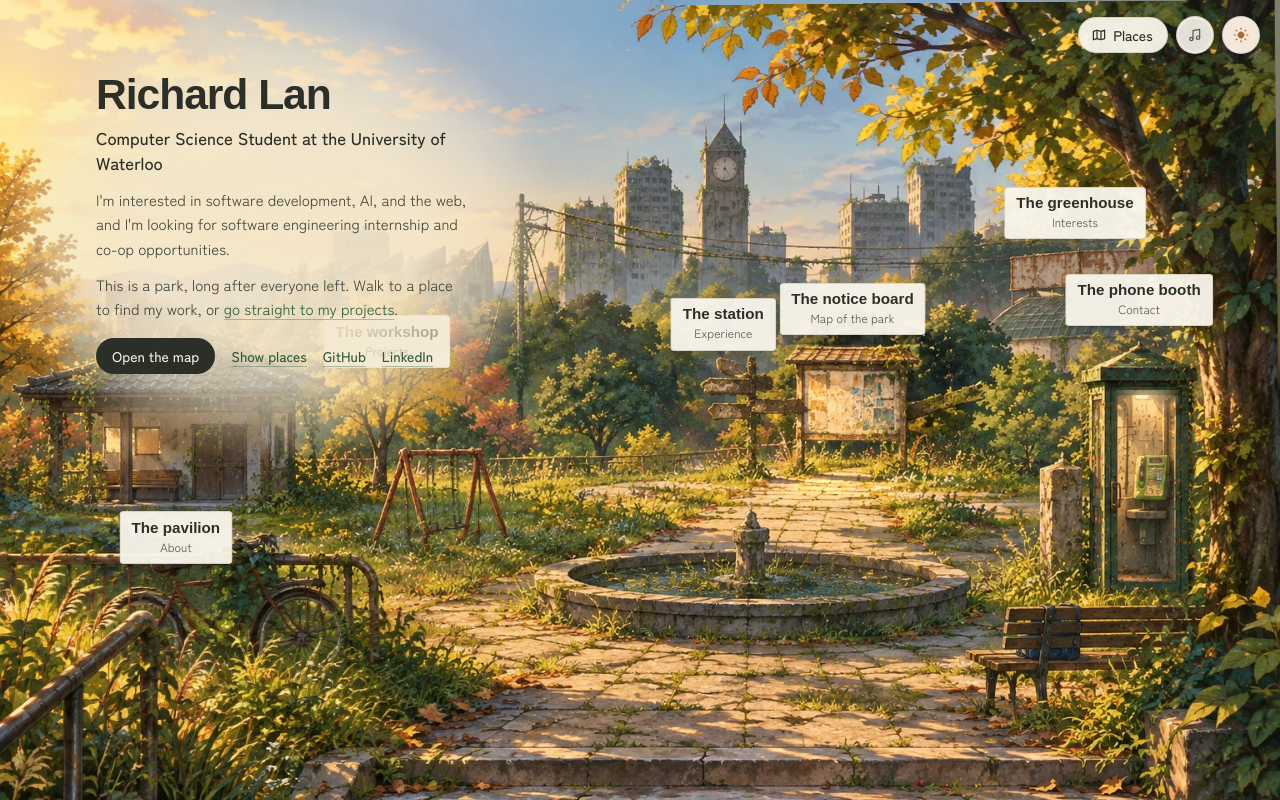
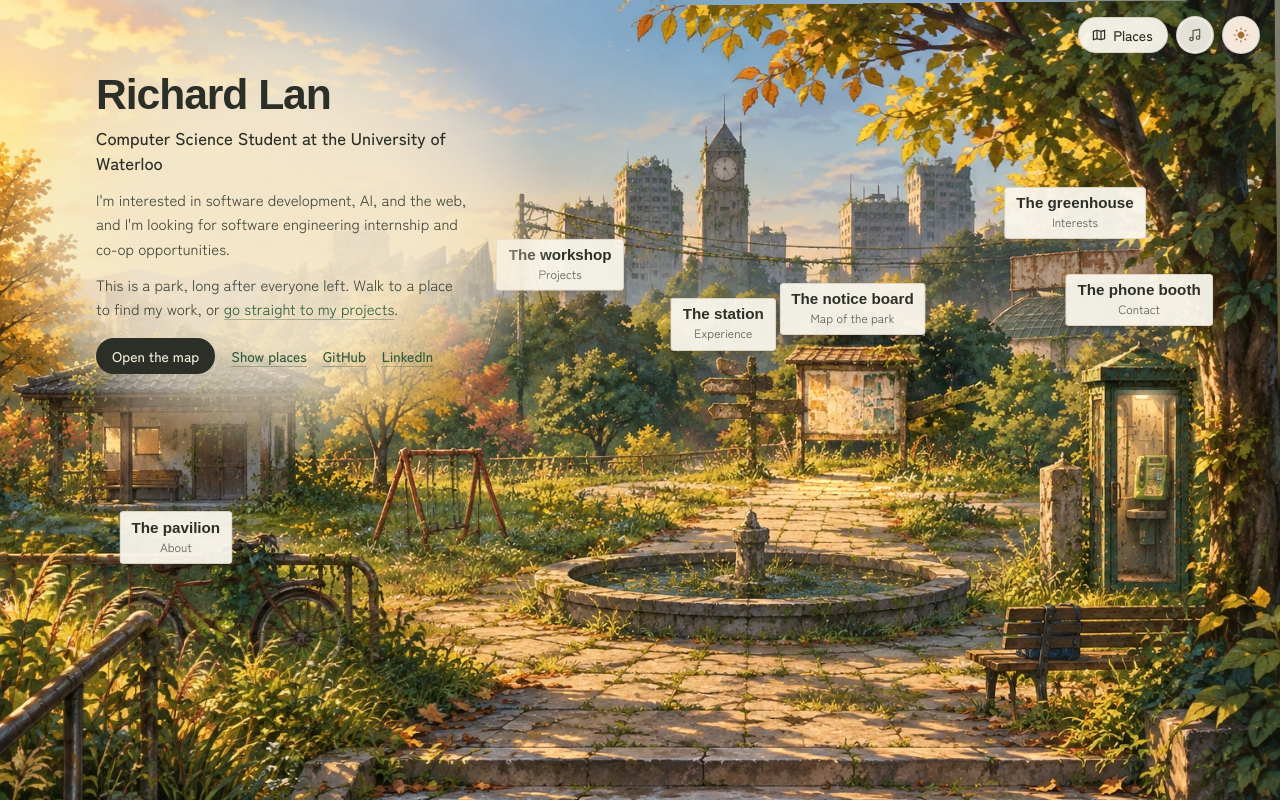
Before and after one commit to richardlancs/personal-site, a Next.js app: page / in a window 1280 px wide. Built offline with nearby package versions, Linux system fonts and the light colour scheme; a web font is replaced by a local one.

Commit message:
Put the workshop's name tag beside it, clear of the introduction
Co-Authored-By: Claude Opus 5.5 <noreply@anthropic.com>

```diff
--- a/app/components/world/World.tsx
+++ b/app/components/world/World.tsx
@@ -40,8 +40,9 @@ const layerSizes = ([left, , right]: Box) => {
 };
 
 // Name tags sit above their object, except where that would run into the
-// introduction (pavilion, workshop) or the corner controls (station)
-const labelBelow = new Set(["station", "pavilion", "workshop"]);
+// introduction (pavilion; the workshop's goes beside it) or the corner
+// controls (station)
+const labelSide: Record<string, "below" | "right"> = { station: "below", pavilion: "below", workshop: "right" };
 
 // The world: the painted park, always there behind every page. The URL
 // decides where the camera looks: the whole park on the home page, the
@@ -214,7 +215,7 @@ export default function World() {
                 <Link
                   key={place.id}
                   href={place.href}
-                  data-label={labelBelow.has(place.id) ? "below" : undefined}
+                  data-label={labelSide[place.id]}
                   className="spot"
                   style={boxStyle(place.box)}
                   onPointerEnter={() => hover(place.id)}
--- a/app/globals.css
+++ b/app/globals.css
@@ -641,6 +641,13 @@ body {
   transform: translate(-50%, -4px);
 }
 
+.spot[data-label="right"] .spot-label {
+  left: calc(100% + 0.25rem);
+  bottom: auto;
+  top: 50%;
+  transform: translate(0, -50%) translateX(-4px);
+}
+
 .spot-place {
   font-family: var(--font-display);
   font-size: 0.95rem;
@@ -689,6 +696,12 @@ body {
 .world[data-labels] .spot:not(.spot-small) .spot-label {
   opacity: 1;
   transform: translate(-50%, 0);
+}
+
+/* Tags beside their object keep their own position when shown */
+.world[data-labels] .spot[data-label="right"] .spot-label,
+.spot[data-label="right"]:is(:hover, :focus-visible) .spot-label {
+  transform: translate(0, -50%);
 }
 
 /* Name tags belong to the park; away from it the camera is too close */
@@ -918,9 +931,11 @@ body {
 
   /* Tags above everything here: below, the station's would sit on the
      notice board's */
-  .spot[data-label="below"]:not(.spot-small) .spot-label {
+  .spot:is([data-label="below"], [data-label="right"]):not(.spot-small) .spot-label {
     top: auto;
+    left: 50%;
     bottom: calc(100% + 0.4rem);
+    transform: translate(-50%, 0) !important;
   }
 
   /* A hint that the painting pans, until it has been panned */
```
